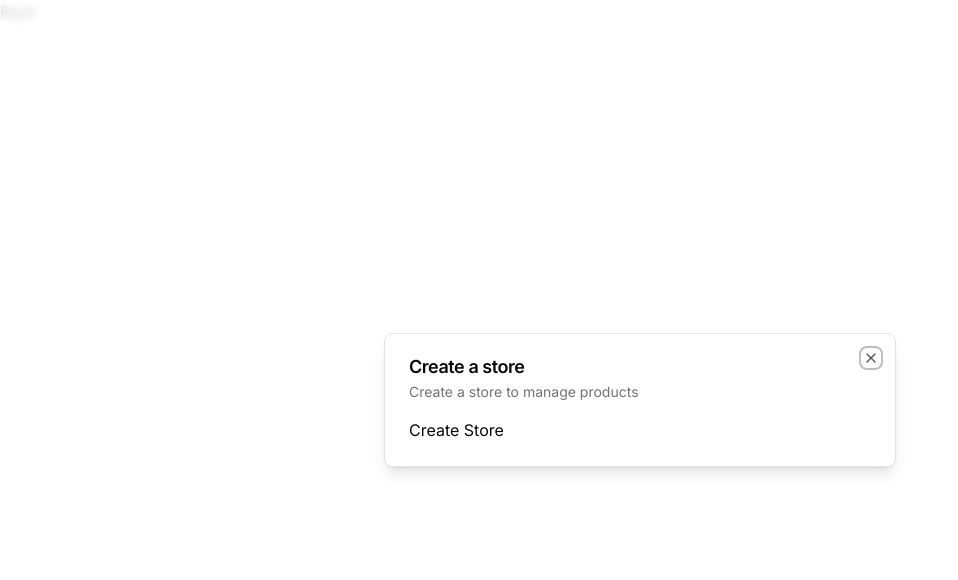
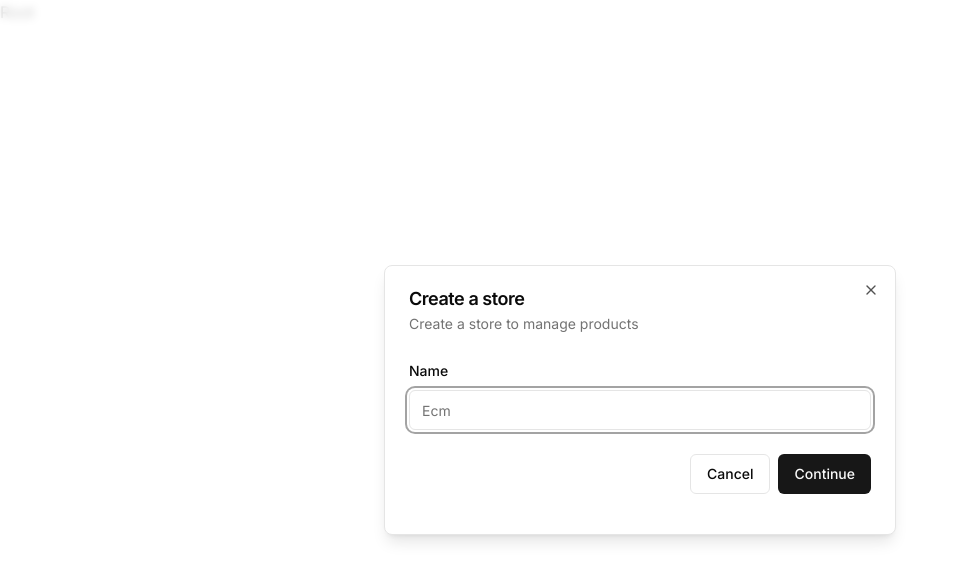
Before and after one commit to zephyrus21/ecm-admin, a Next.js app: page / in a window 1280 px wide. Shown: the top 580 px of the page, without its empty margins (0-958 px from the left). Built offline with nearby package versions, Linux system fonts and the light colour scheme.

Commit message:
added modals

```diff
--- a/package.json
+++ b/package.json
@@ -10,7 +10,9 @@
   },
   "dependencies": {
     "@clerk/nextjs": "^4.21.15",
+    "@hookform/resolvers": "^3.1.1",
     "@radix-ui/react-dialog": "^1.0.4",
+    "@radix-ui/react-label": "^2.0.2",
     "@radix-ui/react-slot": "^1.0.2",
     "@types/node": "20.4.1",
     "@types/react": "18.2.14",
@@ -24,10 +26,12 @@
     "postcss": "8.4.25",
     "react": "18.2.0",
     "react-dom": "18.2.0",
+    "react-hook-form": "^7.45.1",
     "tailwind-merge": "^1.13.2",
     "tailwindcss": "3.3.2",
     "tailwindcss-animate": "^1.0.6",
     "typescript": "5.1.6",
+    "zod": "^3.21.4",
     "zustand": "^4.3.9"
   }
 }
--- a/src/app/layout.tsx
+++ b/src/app/layout.tsx
@@ -2,13 +2,14 @@ import './globals.css';
 import type { Metadata } from 'next';
 import { Inter } from 'next/font/google';
 import { ClerkProvider } from '@clerk/nextjs';
+
 import ModalProvider from '@/providers/modal-provider';
 
 const inter = Inter({ subsets: ['latin'] });
 
 export const metadata: Metadata = {
-  title: 'Create Next App',
-  description: 'Generated by create next app',
+  title: 'Ecm Admin',
+  description: 'Admin Dashboard for Ecm App',
 };
 
 export default function RootLayout({
--- a/src/components/modals/store-modal.tsx
+++ b/src/components/modals/store-modal.tsx
@@ -1,9 +1,38 @@
 import React from 'react';
+import { z } from 'zod';
+import { useForm } from 'react-hook-form';
+import { zodResolver } from '@hookform/resolvers/zod';
+
 import Modal from '@/components/modals/modal';
 import { useStoreModal } from '@/hooks/use-store-modal';
+import {
+  Form,
+  FormControl,
+  FormField,
+  FormItem,
+  FormLabel,
+  FormMessage,
+} from '@/components/ui/form';
+import { Input } from '@/components/ui/input';
+import { Button } from '@/components/ui/button';
+
+const formSchema = z.object({
+  name: z.string().nonempty().min(1),
+});
 
 const StoreModal = () => {
   const storeModal = useStoreModal();
+
+  const form = useForm<z.infer<typeof formSchema>>({
+    resolver: zodResolver(formSchema),
+    defaultValues: {
+      name: '',
+    },
+  });
+
+  const onSubmit = async (values: z.infer<typeof formSchema>) => {
+    console.log(values);
+  };
 
   return (
     <Modal
@@ -11,7 +40,33 @@ const StoreModal = () => {
       description='Create a store to manage products'
       isOpen={storeModal.isOpen}
       onClose={storeModal.onClose}>
-      Create Store
+      <div>
+        <div className='space-y-4 py-2 pb-4'>
+          <Form {...form}>
+            <form onSubmit={form.handleSubmit(onSubmit)}>
+              <FormField
+                name='name'
+                control={form.control}
+                render={({ field }) => (
+                  <FormItem>
+                    <FormLabel>Name</FormLabel>
+                    <FormControl>
+                      <Input placeholder='Ecm' {...field} />
+                    </FormControl>
+                    <FormMessage />
+                  </FormItem>
+                )}
+              />
+              <div className='pt-6 space-x-2 flex items-center justify-end w-full'>
+                <Button variant={'outline'} onClick={storeModal.onClose}>
+                  Cancel
+                </Button>
+                <Button type='submit'>Continue</Button>
+              </div>
+            </form>
+          </Form>
+        </div>
+      </div>
     </Modal>
   );
 };
--- /dev/null
+++ b/src/components/ui/form.tsx
@@ -0,0 +1,176 @@
+import * as React from "react"
+import * as LabelPrimitive from "@radix-ui/react-label"
+import { Slot } from "@radix-ui/react-slot"
+import {
+  Controller,
+  ControllerProps,
+  FieldPath,
+  FieldValues,
+  FormProvider,
+  useFormContext,
+} from "react-hook-form"
+
+import { cn } from "@/lib/utils"
+import { Label } from "@/components/ui/label"
+
+const Form = FormProvider
+
+type FormFieldContextValue<
+  TFieldValues extends FieldValues = FieldValues,
+  TName extends FieldPath<TFieldValues> = FieldPath<TFieldValues>
+> = {
+  name: TName
+}
+
+const FormFieldContext = React.createContext<FormFieldContextValue>(
+  {} as FormFieldContextValue
+)
+
+const FormField = <
+  TFieldValues extends FieldValues = FieldValues,
+  TName extends FieldPath<TFieldValues> = FieldPath<TFieldValues>
+>({
+  ...props
+}: ControllerProps<TFieldValues, TName>) => {
+  return (
+    <FormFieldContext.Provider value={{ name: props.name }}>
+      <Controller {...props} />
+    </FormFieldContext.Provider>
+  )
+}
+
+const useFormField = () => {
+  const fieldContext = React.useContext(FormFieldContext)
+  const itemContext = React.useContext(FormItemContext)
+  const { getFieldState, formState } = useFormContext()
+
+  const fieldState = getFieldState(fieldContext.name, formState)
+
+  if (!fieldContext) {
+    throw new Error("useFormField should be used within <FormField>")
+  }
+
+  const { id } = itemContext
+
+  return {
+    id,
+    name: fieldContext.name,
+    formItemId: `${id}-form-item`,
+    formDescriptionId: `${id}-form-item-description`,
+    formMessageId: `${id}-form-item-message`,
+    ...fieldState,
+  }
+}
+
+type FormItemContextValue = {
+  id: string
+}
+
+const FormItemContext = React.createContext<FormItemContextValue>(
+  {} as FormItemContextValue
+)
+
+const FormItem = React.forwardRef<
+  HTMLDivElement,
+  React.HTMLAttributes<HTMLDivElement>
+>(({ className, ...props }, ref) => {
+  const id = React.useId()
+
+  return (
+    <FormItemContext.Provider value={{ id }}>
+      <div ref={ref} className={cn("space-y-2", className)} {...props} />
+    </FormItemContext.Provider>
+  )
+})
+FormItem.displayName = "FormItem"
+
+const FormLabel = React.forwardRef<
+  React.ElementRef<typeof LabelPrimitive.Root>,
+  React.ComponentPropsWithoutRef<typeof LabelPrimitive.Root>
+>(({ className, ...props }, ref) => {
+  const { error, formItemId } = useFormField()
+
+  return (
+    <Label
+      ref={ref}
+      className={cn(error && "text-destructive", className)}
+      htmlFor={formItemId}
+      {...props}
+    />
+  )
+})
+FormLabel.displayName = "FormLabel"
+
+const FormControl = React.forwardRef<
+  React.ElementRef<typeof Slot>,
+  React.ComponentPropsWithoutRef<typeof Slot>
+>(({ ...props }, ref) => {
+  const { error, formItemId, formDescriptionId, formMessageId } = useFormField()
+
+  return (
+    <Slot
+      ref={ref}
+      id={formItemId}
+      aria-describedby={
+        !error
+          ? `${formDescriptionId}`
+          : `${formDescriptionId} ${formMessageId}`
+      }
+      aria-invalid={!!error}
+      {...props}
+    />
+  )
+})
+FormControl.displayName = "FormControl"
+
+const FormDescription = React.forwardRef<
+  HTMLParagraphElement,
+  React.HTMLAttributes<HTMLParagraphElement>
+>(({ className, ...props }, ref) => {
+  const { formDescriptionId } = useFormField()
+
+  return (
+    <p
+      ref={ref}
+      id={formDescriptionId}
+      className={cn("text-sm text-muted-foreground", className)}
+      {...props}
+    />
+  )
+})
+FormDescription.displayName = "FormDescription"
+
+const FormMessage = React.forwardRef<
+  HTMLParagraphElement,
+  React.HTMLAttributes<HTMLParagraphElement>
+>(({ className, children, ...props }, ref) => {
+  const { error, formMessageId } = useFormField()
+  const body = error ? String(error?.message) : children
+
+  if (!body) {
+    return null
+  }
+
+  return (
+    <p
+      ref={ref}
+      id={formMessageId}
+      className={cn("text-sm font-medium text-destructive", className)}
+      {...props}
+    >
+      {body}
+    </p>
+  )
+})
+FormMessage.displayName = "FormMessage"
+
+export {
+  useFormField,
+  Form,
+  FormItem,
+  FormLabel,
+  FormControl,
+  FormDescription,
+  FormMessage,
+  FormField,
+}
--- /dev/null
+++ b/src/components/ui/input.tsx
@@ -0,0 +1,25 @@
+import * as React from "react"
+
+import { cn } from "@/lib/utils"
+
+export interface InputProps
+  extends React.InputHTMLAttributes<HTMLInputElement> {}
+
+const Input = React.forwardRef<HTMLInputElement, InputProps>(
+  ({ className, type, ...props }, ref) => {
+    return (
+      <input
+        type={type}
+        className={cn(
+          "flex h-10 w-full rounded-md border border-input bg-background px-3 py-2 text-sm ring-offset-background file:border-0 file:bg-transparent file:text-sm file:font-medium placeholder:text-muted-foreground focus-visible:outline-none focus-visible:ring-2 focus-visible:ring-ring focus-visible:ring-offset-2 disabled:cursor-not-allowed disabled:opacity-50",
+          className
+        )}
+        ref={ref}
+        {...props}
+      />
+    )
+  }
+)
+Input.displayName = "Input"
+
+export { Input }
--- /dev/null
+++ b/src/components/ui/label.tsx
@@ -0,0 +1,26 @@
+"use client"
+
+import * as React from "react"
+import * as LabelPrimitive from "@radix-ui/react-label"
+import { cva, type VariantProps } from "class-variance-authority"
+
+import { cn } from "@/lib/utils"
+
+const labelVariants = cva(
+  "text-sm font-medium leading-none peer-disabled:cursor-not-allowed peer-disabled:opacity-70"
+)
+
+const Label = React.forwardRef<
+  React.ElementRef<typeof LabelPrimitive.Root>,
+  React.ComponentPropsWithoutRef<typeof LabelPrimitive.Root> &
+    VariantProps<typeof labelVariants>
+>(({ className, ...props }, ref) => (
+  <LabelPrimitive.Root
+    ref={ref}
+    className={cn(labelVariants(), className)}
+    {...props}
+  />
+))
+Label.displayName = LabelPrimitive.Root.displayName
+
+export { Label }
```
Also changed, not shown: 1 other file (tests, documents, lock files or other folders).
